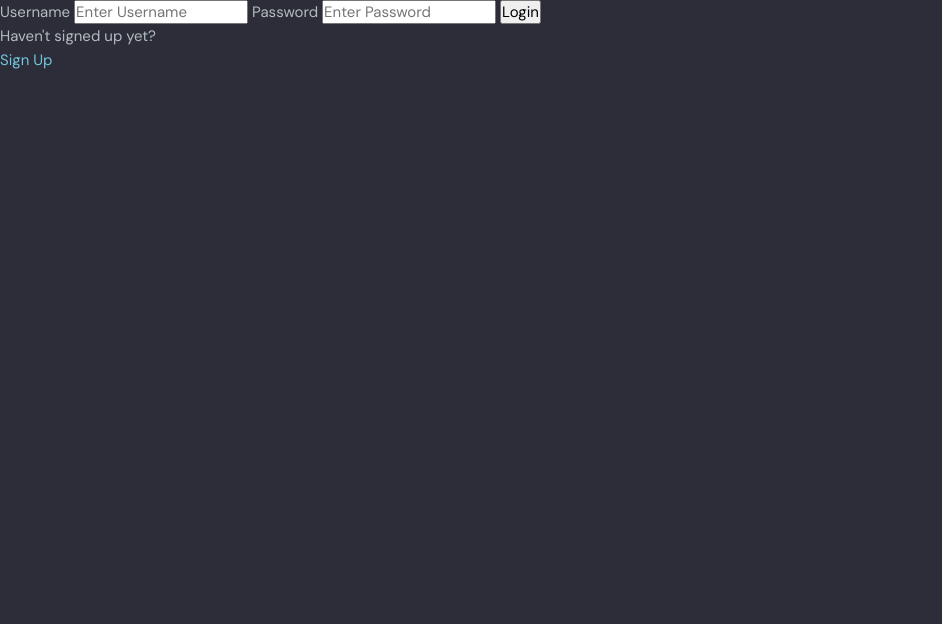
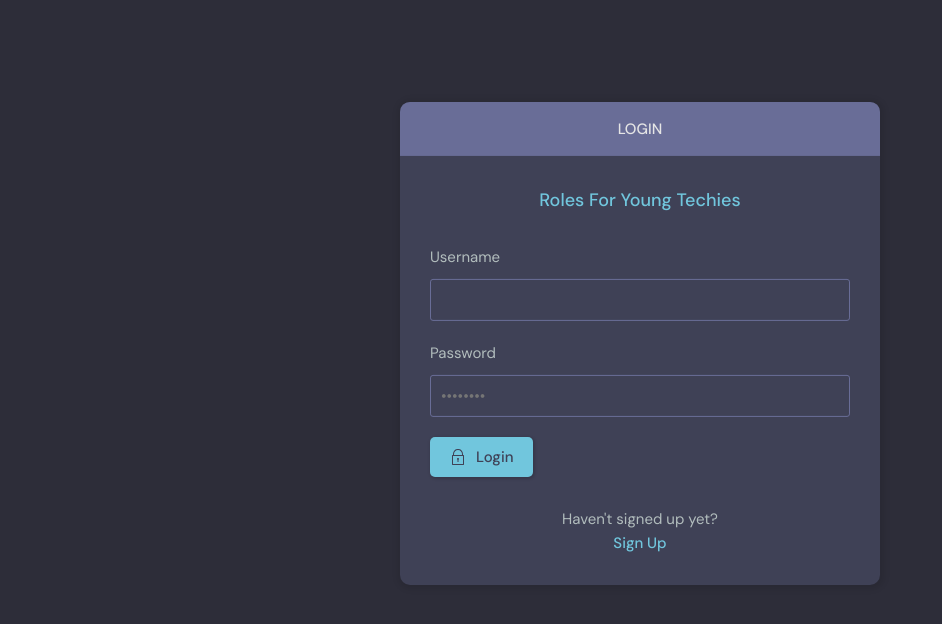
Before and after one commit to m00n-die/techCompass, a Django app: page /login/ in a window 1280 px wide. Shown: the part 76-700 px from the top of the page, without its empty margins (0-942 px from the left). Run offline with Django 4.2, Linux system fonts and the light colour scheme.

Commit message:
Added more functionality

```diff
--- a/base/templates/base/category_feed.html
+++ b/base/templates/base/category_feed.html
@@ -12,11 +12,11 @@
       </li>
       {% endfor %}
 
-    <a class="btn btn--link" href="topics.html">
+    <!-- <a class="btn btn--link" href="topics.html">
       More
       <svg version="1.1" xmlns="http://www.w3.org/2000/svg" width="32" height="32" viewBox="0 0 32 32">
         <title>chevron-down</title>
         <path d="M16 21l-13-13h-3l16 16 16-16h-3l-13 13z"></path>
       </svg>
-    </a>
+    </a> -->
   </div>
--- a/base/templates/base/login_register.html
+++ b/base/templates/base/login_register.html
@@ -1,36 +1,97 @@
 {% extends 'main.html' %}
 
-{% block content%}
+{% block content %}
+<main class="auth layout">
 
-{% if page == 'login' %}
-<div>
-    <form action="" method="post">
-        {% csrf_token %}
+  {% if page == 'login' %}
+  <div class="container">
+    <div class="layout__box">
+      <div class="layout__boxHeader">
+        <div class="layout__boxTitle">
+          <h3>Login</h3>
+        </div>
+      </div>
+      <div class="layout__body">
+        <h2 class="auth__tagline">Roles For Young Techies</h2>
 
-        <label>Username</label>
-        <input type="text" name="username" placeholder="Enter Username">
+        <form class="form" action="" method="POST">
+          {% csrf_token %}
+          <div class="form__group form__group">
+            <label for="room_name">Username</label>
+            <input id="username" name="username" type="text" />
+          </div>
+          <div class=" form__group">
+            <label for="password">Password</label>
+            <input id="password" name="password" type="password"
+              placeholder="&bull;&bull;&bull;&bull;&bull;&bull;&bull;&bull;" />
+          </div>
 
-        <label>Password</label>
-        <input type="password" name="password" placeholder="Enter Password">
+          <button class="btn btn--main" type="submit">
+            <svg version="1.1" xmlns="http://www.w3.org/2000/svg" width="32" height="32" viewBox="0 0 32 32">
+              <title>lock</title>
+              <path
+                d="M27 12h-1v-2c0-5.514-4.486-10-10-10s-10 4.486-10 10v2h-1c-0.553 0-1 0.447-1 1v18c0 0.553 0.447 1 1 1h22c0.553 0 1-0.447 1-1v-18c0-0.553-0.447-1-1-1zM8 10c0-4.411 3.589-8 8-8s8 3.589 8 8v2h-16v-2zM26 30h-20v-16h20v16z">
+              </path>
+              <path
+                d="M15 21.694v4.306h2v-4.306c0.587-0.348 1-0.961 1-1.694 0-1.105-0.895-2-2-2s-2 0.895-2 2c0 0.732 0.413 1.345 1 1.694z">
+              </path>
+            </svg>
 
-        <input type="submit" value="Login">
-    </form>
-    <p>Haven't signed up yet?</p>
-    <a href="{% url 'register' %}">Sign Up</a>
-</div>
+            Login
+          </button>
+        </form>
 
-{% else %}
+        <div class="auth__action">
+          <p>Haven't signed up yet?</p>
+          <a href="{% url 'register' %}" class="btn btn--link">Sign Up</a>
+        </div>
+      </div>
+    </div>
+  </div>
+  {% else %}
+  <div class="container">
+    <div class="layout__box">
+      <div class="layout__boxHeader">
+        <div class="layout__boxTitle">
+          <h3>Register</h3>
+        </div>
+      </div>
+      <div class="layout__body">
+        <h2 class="auth__tagline">Roles For Young Techies</h2>
 
-<div>
-    <form action="" method="post">
-        {% csrf_token %}
+        <form class="form" action="" method="POST">
+          {% csrf_token %}
 
-        {{ form.as_p }}
-        <input type="submit" value="Register">
-    </form>
-    <p> Already have an account?</p>
-    <a href="{% url 'login' %}">Login</a>
-</div>
-{% endif %}
+          {% for field in form %}
+          <div class="form__group form__group">
+            <label for="room_name">{{field.label}}</label>
+            {{field}}
+          </div>
+          {% endfor %}
 
-{% endblock %}
+
+          <button class="btn btn--main" type="submit">
+            <svg version="1.1" xmlns="http://www.w3.org/2000/svg" width="32" height="32" viewBox="0 0 32 32">
+              <title>lock</title>
+              <path
+                d="M27 12h-1v-2c0-5.514-4.486-10-10-10s-10 4.486-10 10v2h-1c-0.553 0-1 0.447-1 1v18c0 0.553 0.447 1 1 1h22c0.553 0 1-0.447 1-1v-18c0-0.553-0.447-1-1-1zM8 10c0-4.411 3.589-8 8-8s8 3.589 8 8v2h-16v-2zM26 30h-20v-16h20v16z">
+              </path>
+              <path
+                d="M15 21.694v4.306h2v-4.306c0.587-0.348 1-0.961 1-1.694 0-1.105-0.895-2-2-2s-2 0.895-2 2c0 0.732 0.413 1.345 1 1.694z">
+              </path>
+            </svg>
+
+            Register
+          </button>
+        </form>
+
+        <div class="auth__action">
+          <p>Already signed up?</p>
+          <a href="{% url 'login' %}" class="btn btn--link">Login</a>
+        </div>
+      </div>
+    </div>
+  </div>
+  {% endif %}
+</main>
+{% endblock content %}
--- a/base/templates/base/main_feed.html
+++ b/base/templates/base/main_feed.html
@@ -9,7 +9,7 @@
         <span>{{job.posted_by.username}}</span>
       </a>
       <div class="roomListRoom__actions">
-        <span>{{job.created|timesince}} days ago</span>
+        <span>{{job.created|timesince}} ago</span>
       </div>
     </div>
     <div class="roomListRoom__content">
--- a/base/templates/base/profile.html
+++ b/base/templates/base/profile.html
@@ -32,7 +32,7 @@
 
       <div class="roomList__header">
         <div>
-          <h2>Study Rooms Hosted by dennis_ivy</a>
+          <h2>Jobs Posted by {{user.username}}</a>
           </h2>
         </div>
       </div>
--- a/base/urls.py
+++ b/base/urls.py
@@ -14,4 +14,6 @@ urlpatterns = [
     path('update-job-listing/<str:pk>/', views.updateJob, name='update-job'),
     path('delete-job-listing/<str:pk>/', views.deleteJob, name='delete-job'),
     path('delete-comment/<str:pk>/', views.deleteComment, name='delete-comment'),
+    path('update-user/', views.updateUser, name='update-user'),
+
 ]
--- a/base/views.py
+++ b/base/views.py
@@ -7,7 +7,7 @@ from django.contrib.auth.decorators import login_required
 from django.contrib.auth.forms import UserCreationForm
 from django.http import HttpResponse
 from .models import Job, Category, Comment
-from .forms import JobForm
+from .forms import JobForm, UserForm
 
 
 def loginPage(request):
@@ -164,3 +164,16 @@ def deleteComment(request, pk):
 
     context = {'obj': comment}
     return render(request, 'base/delete.html', context)
+
+@login_required(login_url='login')
+def updateUser(request):
+    user = request.user
+    form = UserForm(instance=user)
+    context = {'form': form,}
+
+    if request.method == "POST":
+        form = UserForm(request.POST, instance=user)
+        if form.is_valid():
+            form.save()
+            return redirect('user-profile', pk=user.id)
+    return render(request, 'base/update_user.html', context)
--- a/templates/navbar.html
+++ b/templates/navbar.html
@@ -27,7 +27,7 @@
 
         {% if request.user.is_authenticated %}
         <div class="header__user">
-          <a href="profile.html">
+          <a href="{% url 'user-profile' user.id %}">
             <div class="avatar avatar--medium active">
               <img src="https://randomuser.me/api/portraits/men/37.jpg" />
             </div>
@@ -51,7 +51,7 @@
         {% endif %}
 
         <div class="dropdown-menu">
-          <a href="settings.html" class="dropdown-link"
+          <a href="{% url 'update-user' %}" class="dropdown-link"
             ><svg version="1.1" xmlns="http://www.w3.org/2000/svg" width="32" height="32" viewBox="0 0 32 32">
               <title>tools</title>
               <path
```
Also changed, not shown: base/forms.py (+7 -0 lines), base/templates/base/delete.html (+33 -7 lines), base/templates/base/delete_old.html (added, +11 -0 lines), base/templates/base/login_register_old.html (added, +36 -0 lines), base/templates/base/update_user.html (added, +42 -0 lines), db.sqlite3.
